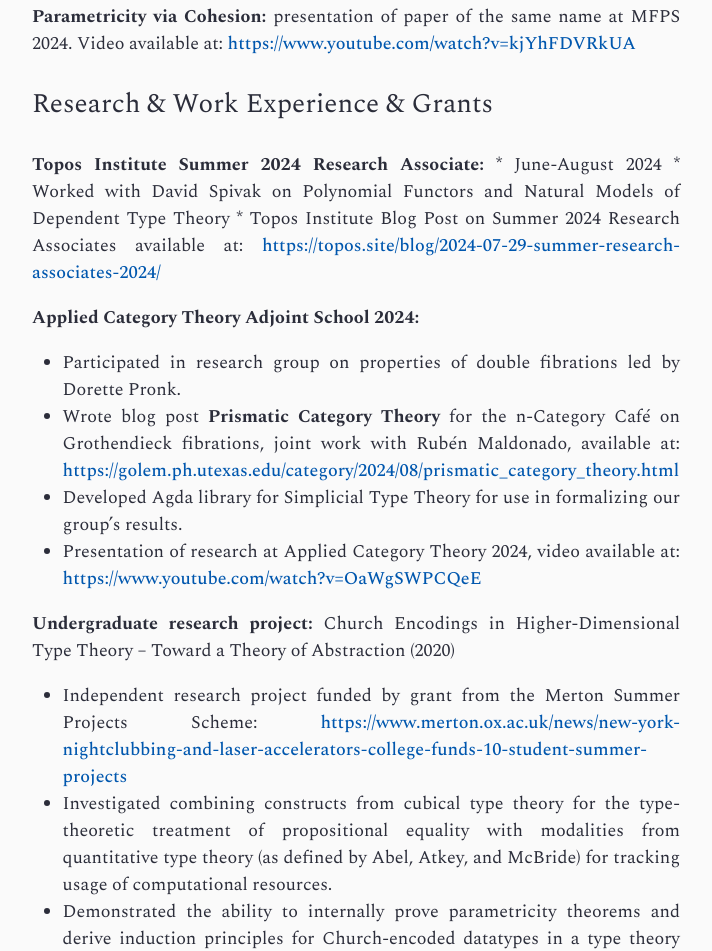
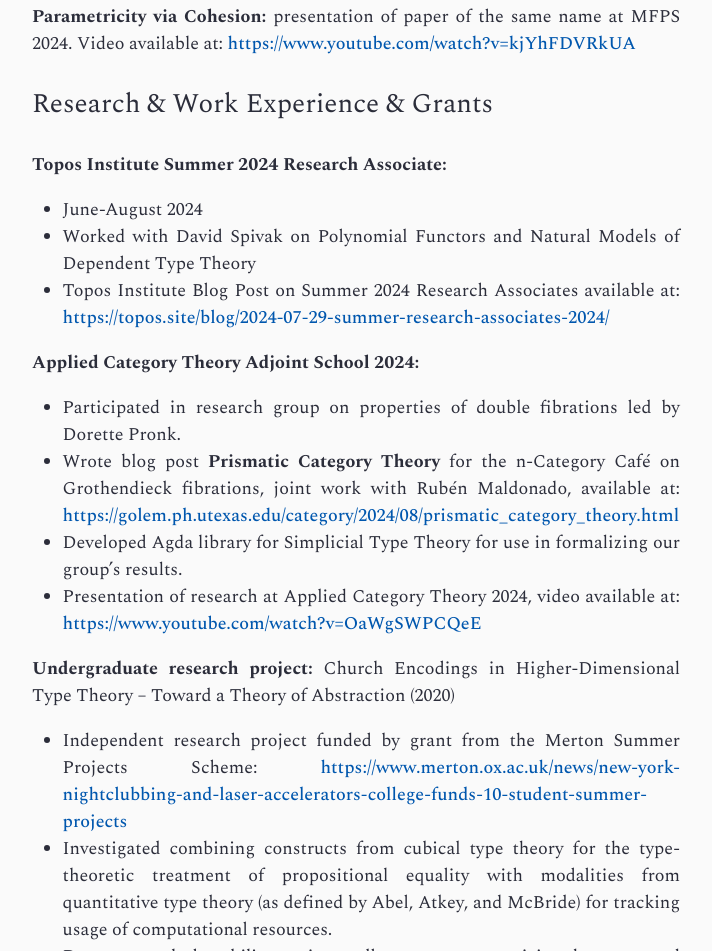
Before and after one commit to cbaberle/cbaberle.github.io, a plain HTML site: page cv.html in a window 1280 px wide. Shown: the part 890-1841 px from the top of the page, without its empty margins (284-996 px from the left). Drawn offline with nearby package versions, Linux system fonts and the light colour scheme; a web font is replaced by a local one.

Commit message:
fixes to updated CV

```diff
--- a/cv.html
+++ b/cv.html
@@ -64,11 +64,15 @@ the same name at MFPS 2024. Video available at: <a
 href="https://www.youtube.com/watch?v=kjYhFDVRkUA">https://www.youtube.com/watch?v=kjYhFDVRkUA</a></p>
 <h3 id="research-work-experience-grants">Research &amp; Work Experience
 &amp; Grants</h3>
-<p><strong>Topos Institute Summer 2024 Research Associate:</strong> *
-June-August 2024 * Worked with David Spivak on Polynomial Functors and
-Natural Models of Dependent Type Theory * Topos Institute Blog Post on
-Summer 2024 Research Associates available at: <a
-href="https://topos.site/blog/2024-07-29-summer-research-associates-2024/">https://topos.site/blog/2024-07-29-summer-research-associates-2024/</a></p>
+<p><strong>Topos Institute Summer 2024 Research Associate:</strong></p>
+<ul>
+<li>June-August 2024</li>
+<li>Worked with David Spivak on Polynomial Functors and Natural Models
+of Dependent Type Theory</li>
+<li>Topos Institute Blog Post on Summer 2024 Research Associates
+available at: <a
+href="https://topos.site/blog/2024-07-29-summer-research-associates-2024/">https://topos.site/blog/2024-07-29-summer-research-associates-2024/</a></li>
+</ul>
 <p><strong>Applied Category Theory Adjoint School 2024:</strong></p>
 <ul>
 <li>Participated in research group on properties of double fibrations
```
Also changed, not shown: 1 other file.
